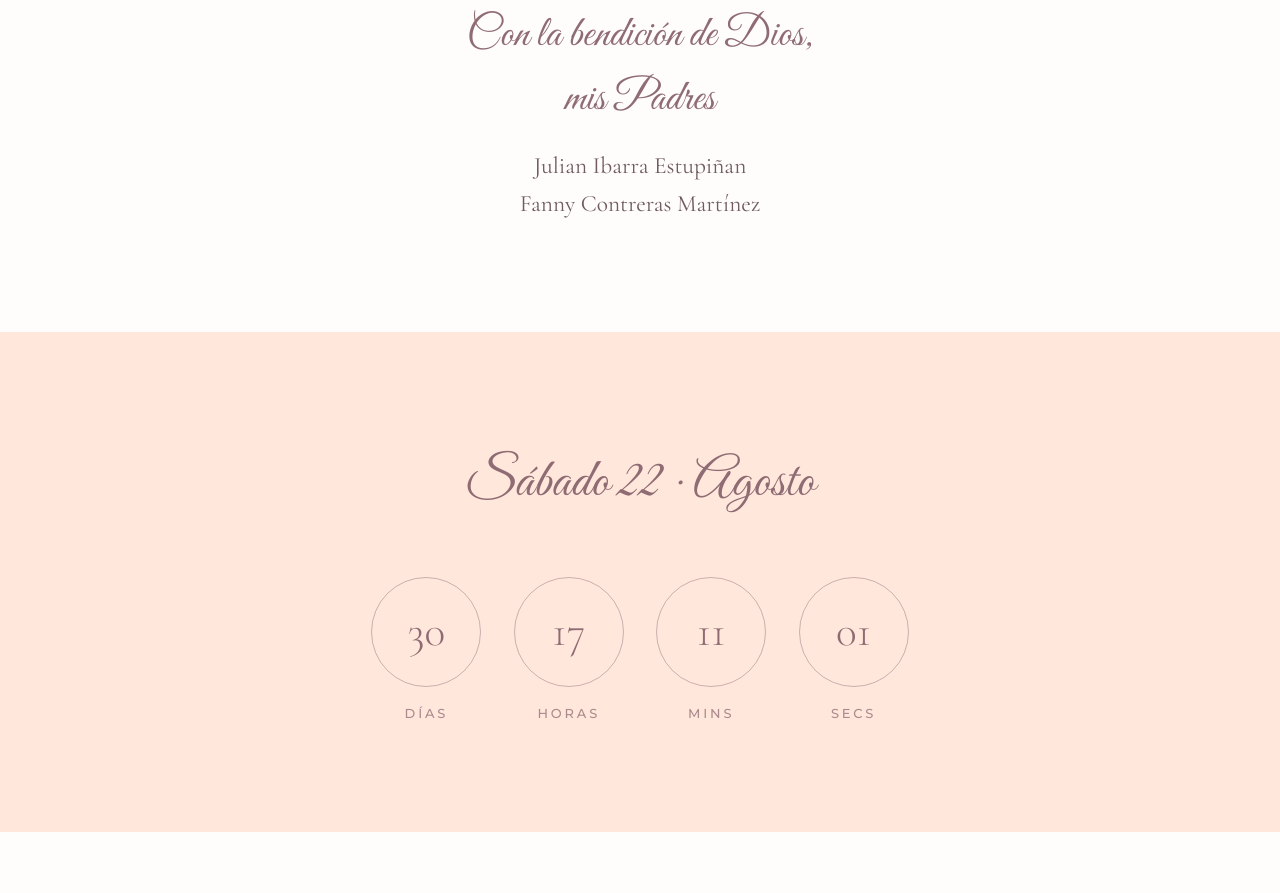
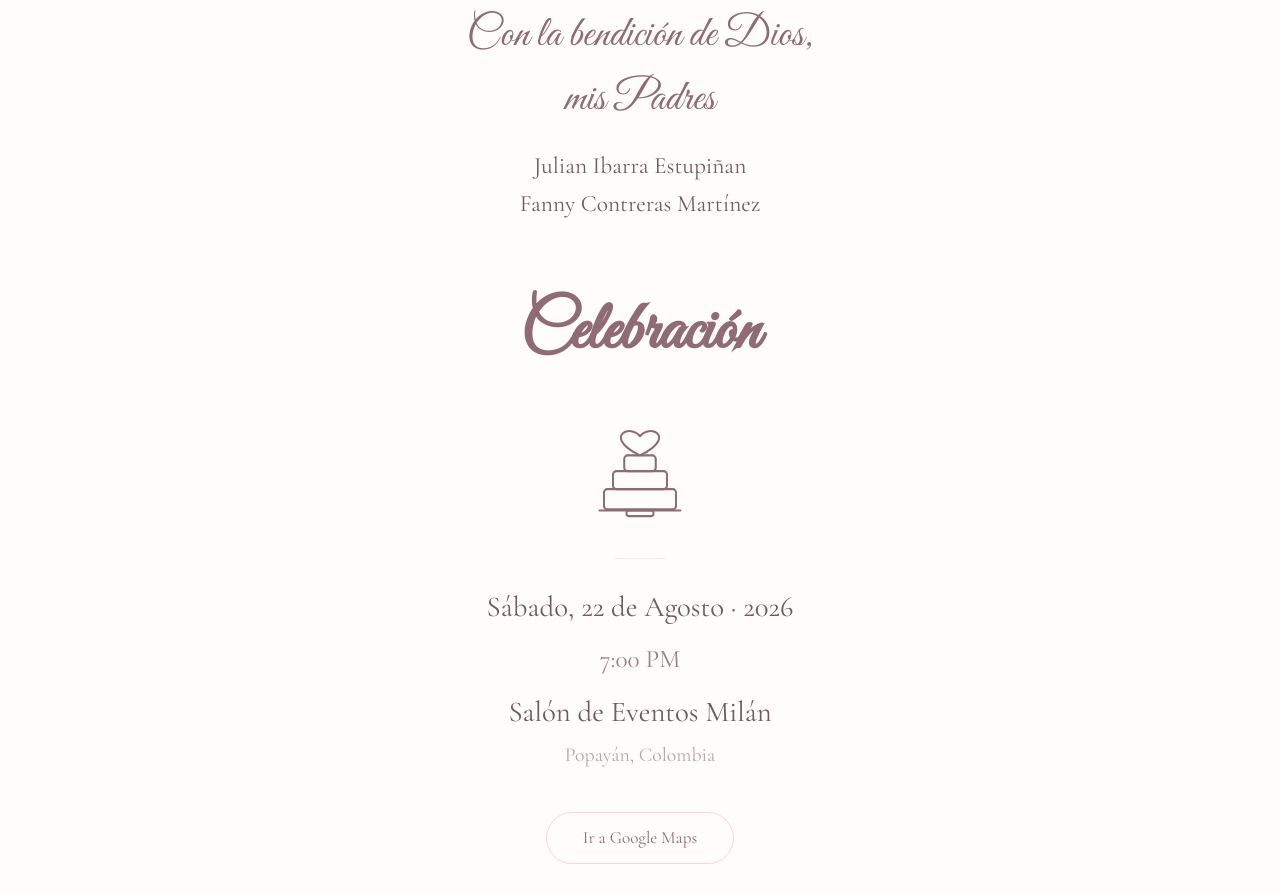
Before and after one commit to JUANZARTA/Web-15-Maria-Paula, a plain HTML site: page index.html in a window 1280 px wide. Shown: the part 1529-2422 px from the top of the page. Drawn offline with nearby package versions, Linux system fonts and the light colour scheme.

Commit message:
style: trim duplicate content and tune colors across sections
- Remove the duplicate circular countdown section (hero already has one)
- Drop hashtag line, gift-section pretitle, and itinerary entry subtext
- Card popup goes back to white bg; button hover uses a dedicated
  --clr-btn-hover token instead of reusing the text color
- Fix the leftover gap between Padres and Celebración after removing
  the countdown section that used to separate them

```diff
--- a/css/styles.css
+++ b/css/styles.css
@@ -4,14 +4,14 @@
 :root {
   /* Paleta principal — inspirada en el vestido */
   --clr-white:       #FFFDFB;   /* blanco perla */
-  --clr-pink:        #FFE7DC;   /* rosa empolvado claro */
+  --clr-pink:        #FFD2DB;   /* rosa empolvado claro */
   --clr-pink-hover:  #EFC3CD;   /* rosa champagne */
   --clr-pink-text:   #8F6C73;   /* texto elegante */
-  --clr-card:        #FFF4F6;   /* tarjetas */
   --clr-gold:        #C9A227;   /* dorado reservado — solo para el swatch de vestuario */
+  --clr-btn-hover:   #ECB3BE;   /* hover de botones outline */
 
   /* Mismos colores en RGB — para poder usarlos con alpha vía rgba(var(--x-rgb), N) */
-  --clr-pink-rgb:       255, 231, 220;
+  --clr-pink-rgb:       255, 210, 219;
   --clr-pink-hover-rgb: 239, 195, 205;
   --clr-pink-text-rgb:  143, 108, 115;
 
@@ -858,8 +858,8 @@ a   { text-decoration: none; color: inherit; }
 }
 .btn-calendar:hover,
 .btn-share:hover {
-  background: var(--clr-pink-text);
-  color: #fff;
+  background: var(--clr-btn-hover);
+  color: var(--clr-pink-text);
   transform: translateY(-2px);
 }
 .btn-calendar svg,
@@ -909,22 +909,6 @@ a   { text-decoration: none; color: inherit; }
   display: block;
 }
 
-.vive-hashtag {
-  font-family: var(--ff-serif);
-  font-size: 1.1rem;
-  color: rgba(var(--clr-pink-text-rgb), .85);
-  line-height: 1.7;
-}
-
-.vive-hashtag strong {
-  display: block;
-  font-family: var(--ff-sans);
-  font-size: 1rem;
-  font-weight: 600;
-  letter-spacing: .15em;
-  color: var(--clr-pink-text);
-}
-
 /* ============================================================
    CONFIRM SECTION
    ============================================================ */
@@ -977,6 +961,11 @@ a   { text-decoration: none; color: inherit; }
   text-align: center;
 }
 
+/* #padres y #detalles son dos secciones blancas seguidas: sin esto,
+   sus paddings verticales se suman y dejan un hueco enorme entre ambas */
+#padres     { padding-bottom: 1.5rem; }
+#detalles   { padding-top: 1.5rem; }
+
 .padres-intro {
   font-family: var(--ff-script);
   font-size: 2.4rem;
@@ -1002,67 +991,6 @@ a   { text-decoration: none; color: inherit; }
   font-size: 1.3rem;
   color: var(--clr-gray-dark);
   line-height: 1.65;
-}
-
-/* ============================================================
-   CUENTA REGRESIVA — sección círculos
-   ============================================================ */
-#cuenta-regresiva { text-align: center; }
-
-.cr-fecha {
-  font-family: var(--ff-script);
-  font-size: 3rem;
-  color: var(--clr-pink-text);
-  margin-bottom: 2.8rem;
-}
-
-.cr-circles {
-  display: flex;
-  justify-content: center;
-  align-items: flex-start;
-  gap: 1.8rem;
-  flex-wrap: wrap;
-}
-
-.cr-item {
-  display: flex;
-  flex-direction: column;
-  align-items: center;
-  gap: .9rem;
-}
-
-.cr-circle {
-  width: 110px;
-  height: 110px;
-  border-radius: 50%;
-  border: 1.5px solid rgba(var(--clr-pink-text-rgb), .45);
-  display: flex;
-  align-items: center;
-  justify-content: center;
-}
-
-.cr-circle span {
-  font-family: var(--ff-serif);
-  font-size: 2.4rem;
-  font-weight: 300;
-  color: var(--clr-pink-text);
-  line-height: 1;
-  min-width: 2ch;
-  text-align: center;
-}
-
-.cr-label {
-  font-family: var(--ff-sans);
-  font-size: .72rem;
-  font-weight: 500;
-  letter-spacing: .22em;
-  color: rgba(var(--clr-pink-text-rgb), .75);
-}
-
-@media (max-width: 480px) {
-  .cr-circle { width: 80px; height: 80px; }
-  .cr-circle span { font-size: 1.8rem; }
-  .cr-circles { gap: 1rem; }
 }
 
 /* ============================================================
@@ -1135,8 +1063,8 @@ a   { text-decoration: none; color: inherit; }
   transition: all var(--t);
 }
 .btn-outline-pill:hover {
-  background: var(--clr-pink-text);
-  color: #fff;
+  background: var(--clr-btn-hover);
+  color: var(--clr-pink-text);
 }
 
 /* ============================================================
@@ -1204,8 +1132,8 @@ a   { text-decoration: none; color: inherit; }
   text-decoration: none;
 }
 .btn-extra-card:hover {
-  background: var(--clr-pink-text);
-  color: #fff;
+  background: var(--clr-btn-hover);
+  color: var(--clr-pink-text);
 }
 
 /* ============================================================
@@ -1227,7 +1155,7 @@ a   { text-decoration: none; color: inherit; }
 .xv-modal.active { opacity: 1; visibility: visible; }
 
 .xv-modal-card {
-  background: var(--clr-card);
+  background: var(--clr-white);
   border-radius: 20px;
   padding: 2.5rem 2rem 2rem;
   max-width: 340px;
--- a/index.html
+++ b/index.html
@@ -141,31 +141,6 @@
   </section>
 
   <!-- ══════════════════════════════
-       CUENTA REGRESIVA — sección
-  ══════════════════════════════ -->
-  <section id="cuenta-regresiva" class="section section-pink" aria-label="Cuenta regresiva">
-    <p class="cr-fecha reveal">Sábado 22 · Agosto</p>
-    <div class="cr-circles reveal reveal-d1" aria-label="Tiempo restante">
-      <div class="cr-item">
-        <div class="cr-circle"><span id="cr-days">00</span></div>
-        <span class="cr-label">DÍAS</span>
-      </div>
-      <div class="cr-item">
-        <div class="cr-circle"><span id="cr-hours">00</span></div>
-        <span class="cr-label">HORAS</span>
-      </div>
-      <div class="cr-item">
-        <div class="cr-circle"><span id="cr-minutes">00</span></div>
-        <span class="cr-label">MINS</span>
-      </div>
-      <div class="cr-item">
-        <div class="cr-circle"><span id="cr-seconds">00</span></div>
-        <span class="cr-label">SECS</span>
-      </div>
-    </div>
-  </section>
-
-  <!-- ══════════════════════════════
        DETALLES — fecha, hora y lugar
   ══════════════════════════════ -->
   <section id="detalles" class="section section-white" aria-label="Detalles del evento">
@@ -264,7 +239,6 @@
         <div class="tl-dot" aria-hidden="true"></div>
         <div class="tl-content">
           <h4>Entrada de la Quinceañera</h4>
-          <p>Bienvenida y llegada de <span data-xv="name-short">María Paula</span> al salón</p>
         </div>
       </div>
 
@@ -377,8 +351,6 @@
       >
          Subir fotos
       </a>
-
-      <p class="vive-hashtag">En Instagram usa el hashtag<br /><strong data-xv="hashtag">#XVMariaPaula</strong></p>
     </div>
   </section>
 
@@ -387,7 +359,6 @@
   ══════════════════════════════ -->
   <section id="regalos" class="section section-white" aria-label="Información de lluvia de sobres">
     <div class="section-header">
-      <p class="s-pre reveal">Con tu presencia ya es suficiente</p>
       <h2 class="s-title reveal reveal-d1">Lluvia de Sobres</h2>
       <div class="gold-bar reveal reveal-d2"></div>
     </div>
--- a/js/main.js
+++ b/js/main.js
@@ -157,11 +157,6 @@ const cdHours    = document.getElementById('cd-hours');
 const cdMinutes  = document.getElementById('cd-minutes');
 const cdSeconds  = document.getElementById('cd-seconds');
 
-const crDays     = document.getElementById('cr-days');
-const crHours    = document.getElementById('cr-hours');
-const crMinutes  = document.getElementById('cr-minutes');
-const crSeconds  = document.getElementById('cr-seconds');
-
 function pad(n) { return String(n).padStart(2, '0'); }
 
 function animateFlip(el, newVal) {
@@ -191,11 +186,6 @@ function tick() {
   animateFlip(cdHours,   hours);
   animateFlip(cdMinutes, minutes);
   animateFlip(cdSeconds, seconds);
-
-  if (crDays)    crDays.textContent    = days;
-  if (crHours)   crHours.textContent   = hours;
-  if (crMinutes) crMinutes.textContent = minutes;
-  if (crSeconds) crSeconds.textContent = seconds;
 }
 tick();
 setInterval(tick, 1000);
```
